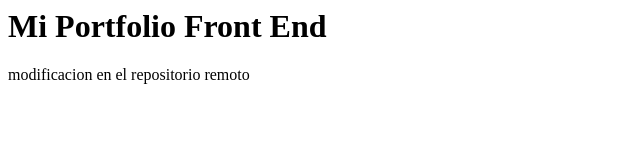
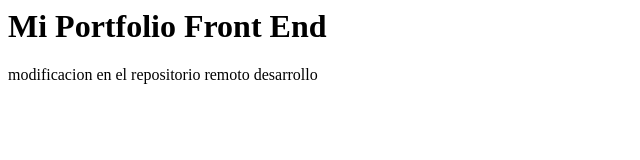
Before and after one commit to carlosalfredogomez/PortfolioFrontEnd, a plain HTML site: page index.html in a window 1280 px wide. Shown: the full height of the page, 0-640 px from the left. Drawn offline with Linux system fonts and the light colour scheme.

Commit message:
desarrollo 04 10 2022

```diff
--- a/index.html
+++ b/index.html
@@ -1,2 +1,2 @@
 <h1>Mi Portfolio Front End</h1>
-<p>modificacion en el repositorio remoto<p>
+<p>modificacion en el repositorio remoto desarrollo<p>
```
